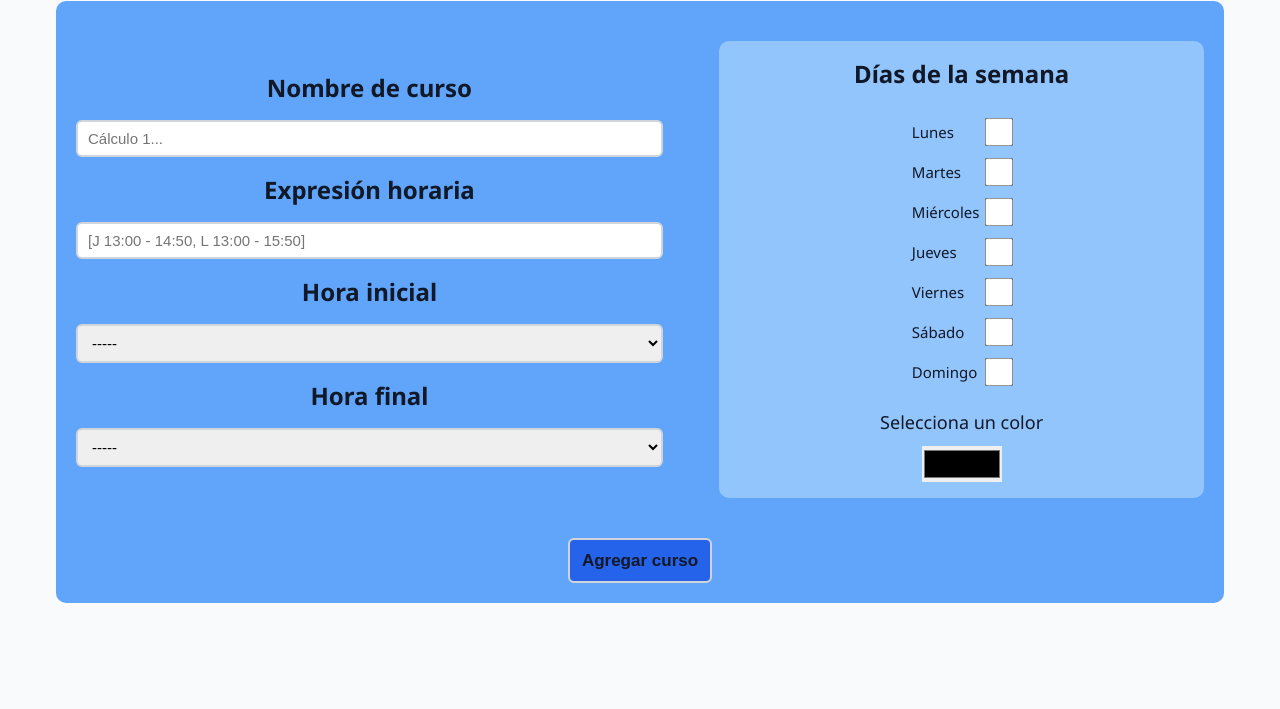
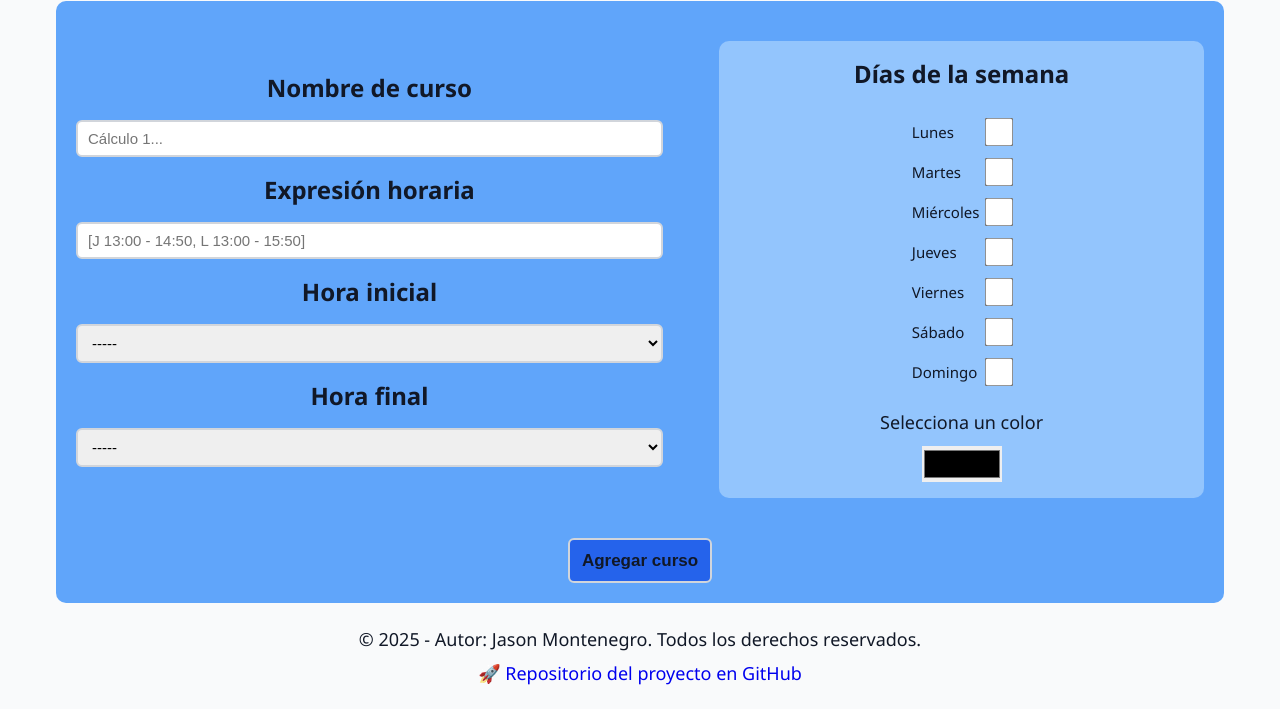
Before and after one commit to Jason-Montenegro/basic-ucr-schedule-generator, a website: page index.html in a window 1280 px wide. Shown: the part 133-842 px from the top of the page. Before the commit the page ends 800 px from the top, so only its background shows below. Drawn offline with Linux system fonts and the light colour scheme.

Commit message:
Create footer section.

```diff
--- a/index.html
+++ b/index.html
@@ -288,9 +288,13 @@
         <button id="add-course-to-schedule-btn" type="submit">Agregar curso</button>
       </div>
     </section>
-
-
   </main>
+  <footer class="container">
+    <div id="copyright-line-container">
+      <p>&copy; 2025 - Autor: Jason Montenegro. Todos los derechos reservados.</p>
+      <a rel="noopener noreferrer" href="https://github.com/Jason-Montenegro/basic-ucr-schedule-generator">🚀 Repositorio del proyecto en GitHub</a>
+    </div>
+  </footer>
   <script src="src/js/main.js" type="module"></script>
 </body>
 </html>
--- a/src/css/styles.css
+++ b/src/css/styles.css
@@ -588,7 +588,32 @@ body {
   /* Pending */
 
 /* Footer Elements Styles */
-  /* Pending */
+#copyright-line-container {
+  display: flex;
+  flex-direction: column;
+  align-items: center;
+  margin: var(--space-lg);
+  justify-content: space-between;
+  gap: 1rem;
+  transition: 200ms;
+  text-align: center;
+}
+
+#copyright-line-container a {
+  text-decoration: none;
+}
+
+#copyright-line-container a:active, #copyright-line-container a:hover, #copyright-line-container a:visited {
+  color: var(--text-color-secondary);
+}
+
+#copyright-line-container a:active {
+  opacity: 0.5;
+}
+
+#copyright-line-container a:hover {
+  color: var(--text-color);
+}
 
 /* Media Queries */
 
```
